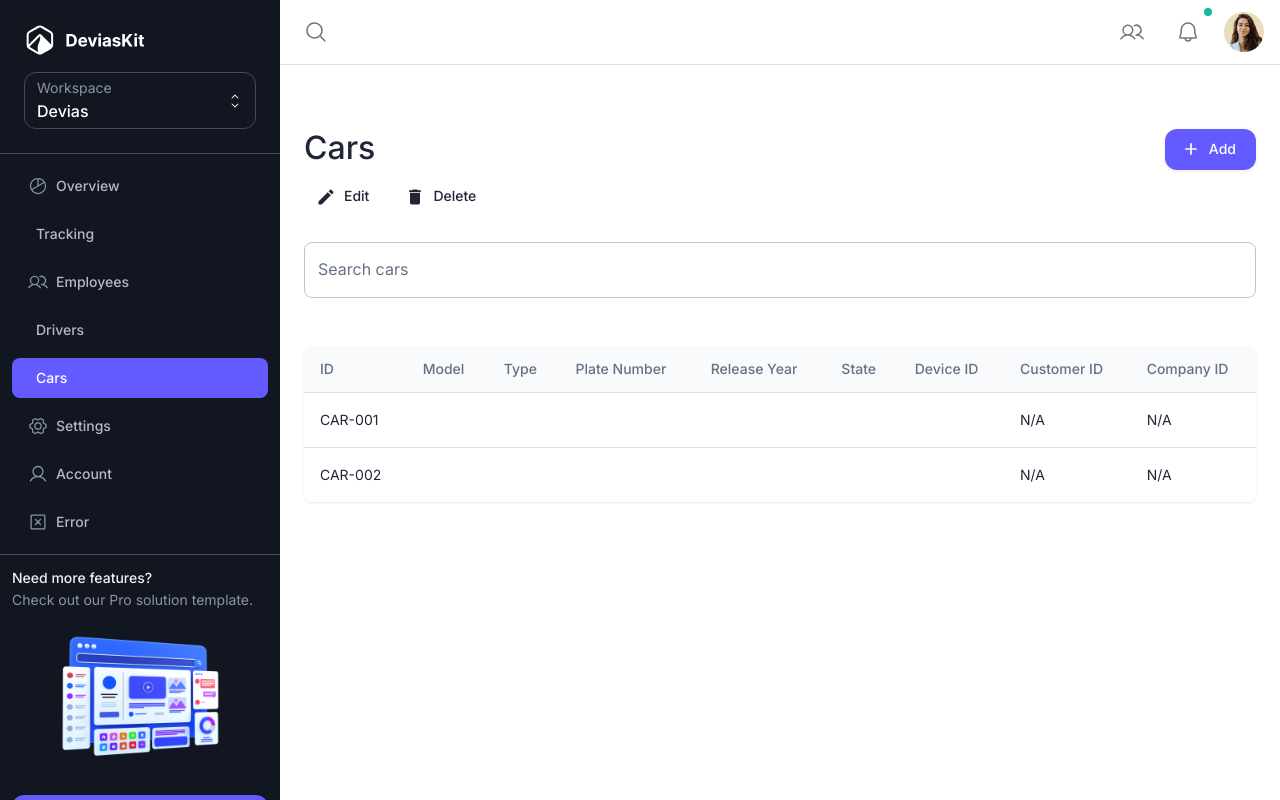
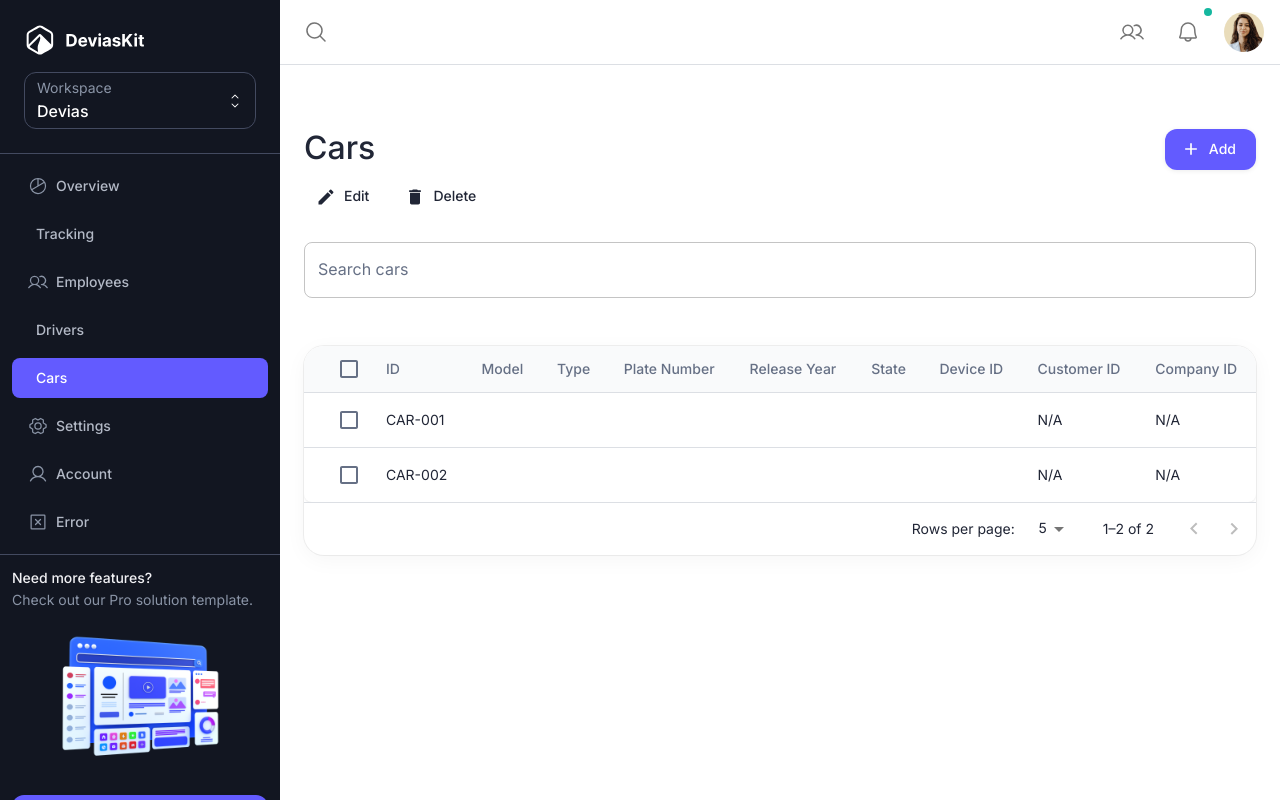
Before and after one commit to KauDriverAnalysis/Driving-Behavior-Analysis-System, a Next.js app in the folder material-kit-react-main/: page /dashboard/cars in a window 1280 px wide. Built offline with nearby package versions, Linux system fonts and the light colour scheme; no server answers; sample sign-in values are in the browser's storage.

Commit message:
do checkbox selection for cars and drivers

```diff
--- a/material-kit-react-main/src/components/dashboard/cars/CarsTable.tsx
+++ b/material-kit-react-main/src/components/dashboard/cars/CarsTable.tsx
@@ -6,6 +6,12 @@ import TableHead from '@mui/material/TableHead';
 import TableRow from '@mui/material/TableRow';
 import Paper from '@mui/material/Paper';
 import TableContainer from '@mui/material/TableContainer';
+import Checkbox from '@mui/material/Checkbox';
+import Card from '@mui/material/Card';
+import Box from '@mui/material/Box';
+import Divider from '@mui/material/Divider';
+import TablePagination from '@mui/material/TablePagination';
+import { useSelection } from '@/hooks/use-selection';
 
 interface Car {
   id: string;
@@ -26,12 +32,40 @@ interface CarsTableProps {
   rowsPerPage: number;
 }
 
-export function CarsTable({ rows }: CarsTableProps): React.JSX.Element {
+function noop(): void {
+  // do nothing
+}
+
+export function CarsTable({ rows, count, page, rowsPerPage }: CarsTableProps): React.JSX.Element {
+  const rowIds = React.useMemo(() => {
+    return rows.map((car) => car.id);
+  }, [rows]);
+
+  const { selectAll, deselectAll, selectOne, deselectOne, selected } = useSelection(rowIds);
+
+  const selectedSome = (selected?.size ?? 0) > 0 && (selected?.size ?? 0) < rows.length;
+  const selectedAll = rows.length > 0 && selected?.size === rows.length;
+
   return (
+    <Card>
+      <Box sx={{ overflowX: 'auto' }}>
         <TableContainer component={Paper}>
           <Table>
             <TableHead>
               <TableRow>
+                <TableCell padding="checkbox">
+                  <Checkbox
+                    checked={selectedAll}
+                    indeterminate={selectedSome}
+                    onChange={(event) => {
+                      if (event.target.checked) {
+                        selectAll();
+                      } else {
+                        deselectAll();
+                      }
+                    }}
+                  />
+                </TableCell>
                 <TableCell>ID</TableCell>
                 <TableCell>Model</TableCell>
                 <TableCell>Type</TableCell>
@@ -44,8 +78,23 @@ export function CarsTable({ rows }: CarsTableProps): React.JSX.Element {
               </TableRow>
             </TableHead>
             <TableBody>
-          {rows.map((row) => (
-            <TableRow key={row.id}>
+              {rows.map((row) => {
+                const isSelected = selected?.has(row.id);
+
+                return (
+                  <TableRow hover key={row.id} selected={isSelected}>
+                    <TableCell padding="checkbox">
+                      <Checkbox
+                        checked={isSelected}
+                        onChange={(event) => {
+                          if (event.target.checked) {
+                            selectOne(row.id);
+                          } else {
+                            deselectOne(row.id);
+                          }
+                        }}
+                      />
+                    </TableCell>
                     <TableCell>{row.id}</TableCell>
                     <TableCell>{row.model}</TableCell>
                     <TableCell>{row.type}</TableCell>
@@ -56,9 +105,22 @@ export function CarsTable({ rows }: CarsTableProps): React.JSX.Element {
                     <TableCell>{row.customerId || 'N/A'}</TableCell>
                     <TableCell>{row.companyId || 'N/A'}</TableCell>
                   </TableRow>
-          ))}
+                );
+              })}
             </TableBody>
           </Table>
         </TableContainer>
+      </Box>
+      <Divider />
+      <TablePagination
+        component="div"
+        count={count}
+        onPageChange={noop}
+        onRowsPerPageChange={noop}
+        page={page}
+        rowsPerPage={rowsPerPage}
+        rowsPerPageOptions={[5, 10, 25]}
+      />
+    </Card>
   );
 }
```
Also changed, not shown: material-kit-react-main/src/components/dashboard/drivers/DriversTable.tsx (+65 -3 lines). Lines whose indentation alone changed are shown as unchanged.
